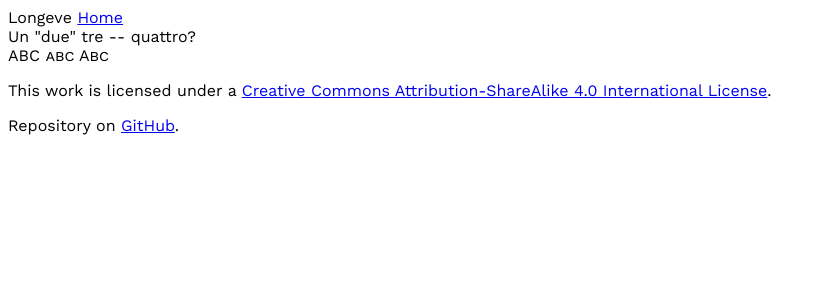
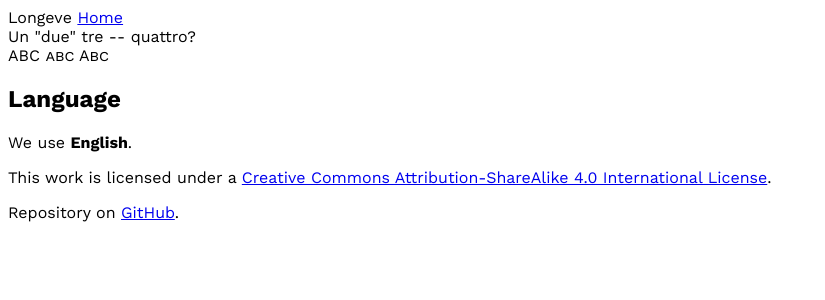
Before and after one commit to longeve/longeve.github.io, a Jekyll site: the page built from website/test.md, in a window 1280 px wide. Shown: the top 300 px of the page, without its empty margins (0-825 px from the left). Built offline with Jekyll 4.4.1, drawn with Linux system fonts in a browser that asks for light colours; our own code applies the rules of GitHub Pages for plain Markdown files; Markdown is read by kramdown in place of the engine named in the settings.

Commit message:
Testing some transclusion

```diff
--- a/website/language.md
+++ b/website/language.md
@@ -1,5 +1,3 @@
----
----
 
 ## Language
 
--- a/website/test.md
+++ b/website/test.md
@@ -12,3 +12,5 @@ Un "due" tre -- quattro?
 ABC abc Abc
 
 </div>
+
+{% include_relative language.md foo="bar" %}
```
